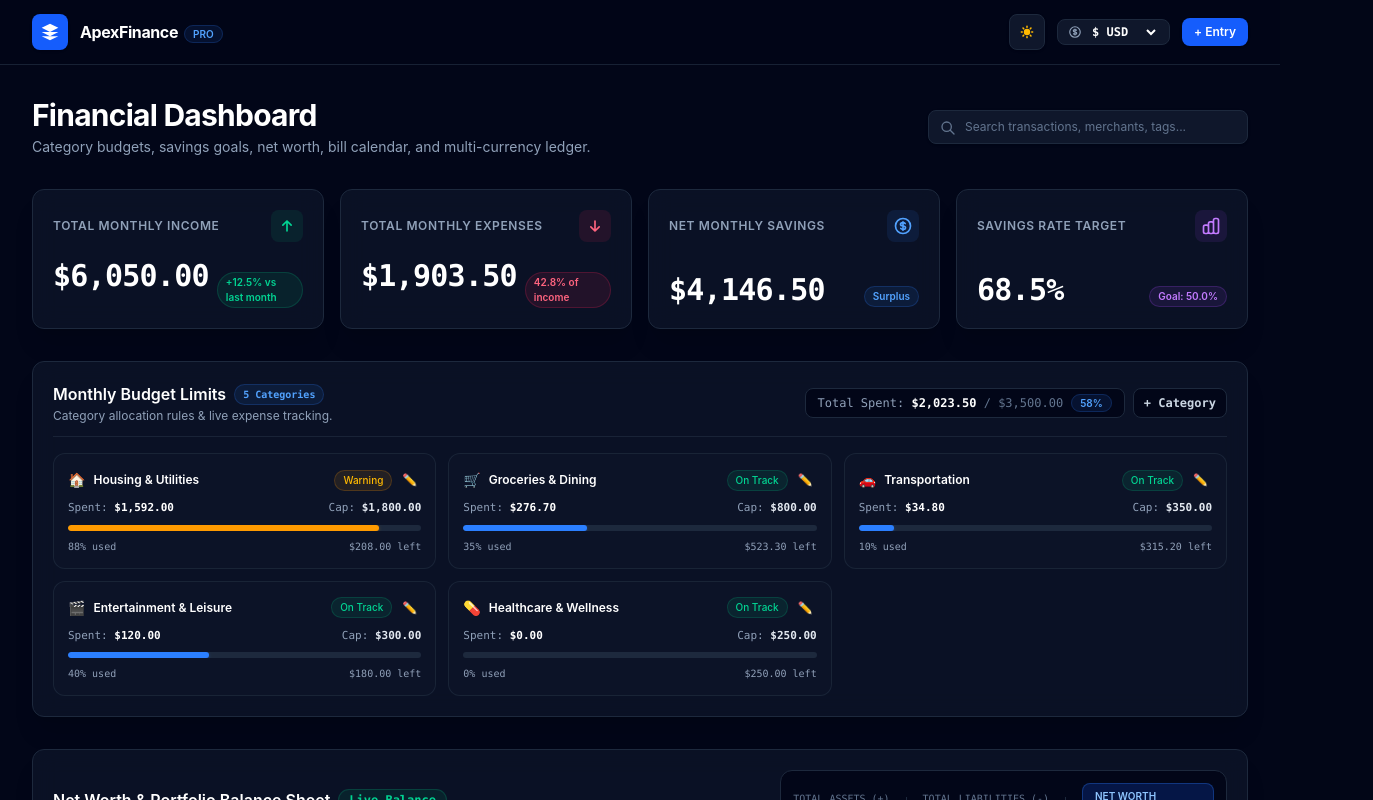
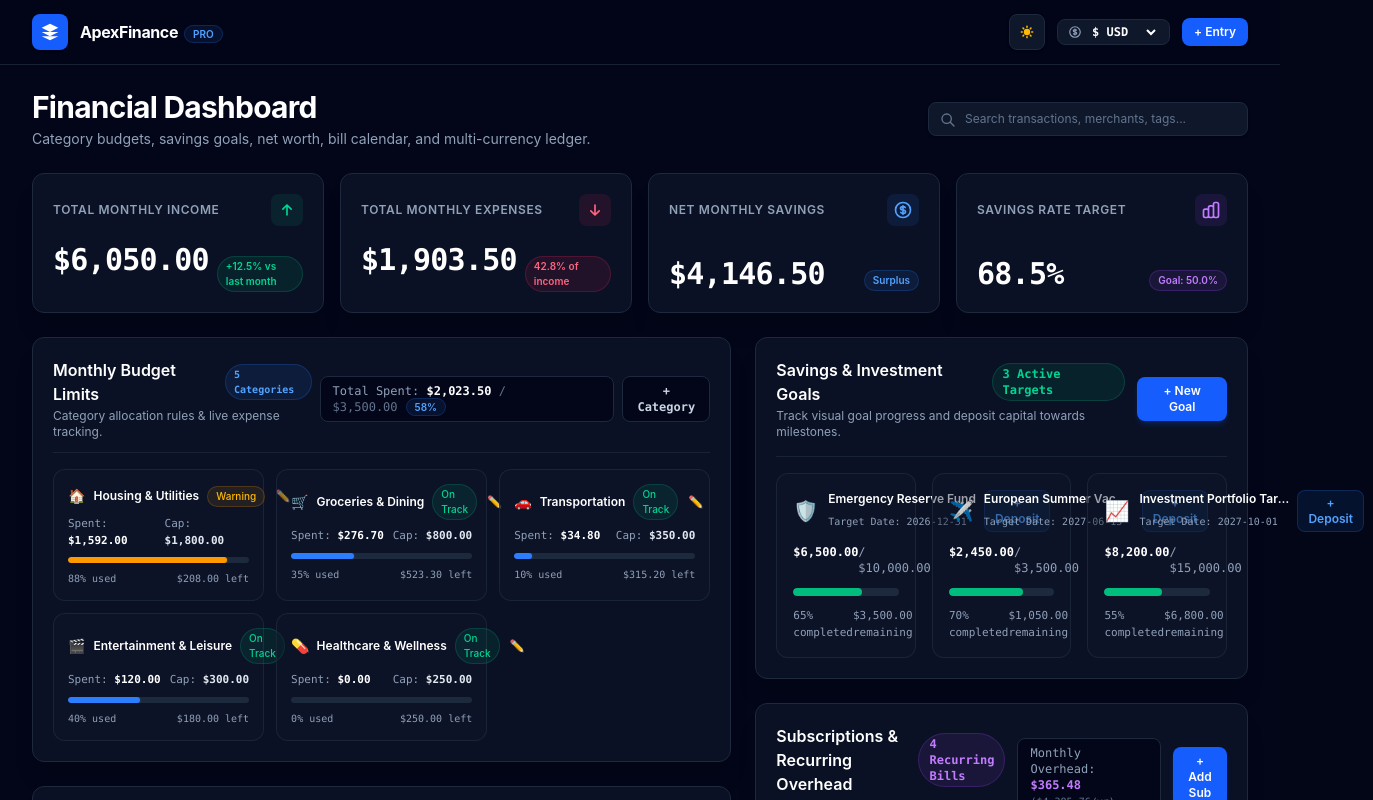
Before and after one commit to BlessedUzama/Finance-Application, a React (Vite) app: page / in a window 1280 px wide. Shown: the top 800 px of the page, 1373 px wide, since content can reach past the window. Built offline with nearby package versions, Linux system fonts and the light colour scheme.

Commit message:
fix: make night mode theme toggle instant (0ms) and organize sections into a 2-column desktop dashboard grid

```diff
--- a/src/components/layout/DashboardLayout.tsx
+++ b/src/components/layout/DashboardLayout.tsx
@@ -52,16 +52,18 @@ export const DashboardLayout: React.FC<DashboardLayoutProps> = ({
   const isDarkMode = themeMode === 'dark' || (themeMode === 'system' && window.matchMedia('(prefers-color-scheme: dark)').matches);
 
   const toggleTheme = () => {
-    setThemeMode(isDarkMode ? 'light' : 'dark');
+    // Instant 0ms toggle
+    const nextMode = isDarkMode ? 'light' : 'dark';
+    setThemeMode(nextMode);
   };
 
   return (
-    <div className="min-h-screen bg-slate-50 dark:bg-slate-950 text-slate-900 dark:text-slate-100 font-sans antialiased transition-colors duration-200">
+    <div className="min-h-screen bg-slate-50 dark:bg-slate-950 text-slate-900 dark:text-slate-100 font-sans antialiased">
       {/* Root Fixed Add Transaction Modal Overlay */}
       <AddTransactionModal />
 
-      {/* Top Navigation Bar */}
-      <header className="sticky top-0 z-40 w-full border-b border-slate-200 dark:border-slate-800/80 bg-white/90 dark:bg-slate-950/90 backdrop-blur-md transition-colors duration-200">
+      {/* Top Fixed / Sticky Navigation Bar */}
+      <header className="sticky top-0 z-40 w-full border-b border-slate-200 dark:border-slate-800/80 bg-white/95 dark:bg-slate-950/95 backdrop-blur-md">
         <div className="mx-auto flex h-16 max-w-7xl items-center justify-between px-3 sm:px-6 lg:px-8 gap-2">
           {/* Logo & Brand */}
           <div className="flex items-center gap-2 sm:gap-3 shrink-0">
@@ -81,11 +83,11 @@ export const DashboardLayout: React.FC<DashboardLayoutProps> = ({
           </div>
 
           {/* Theme & Currency Switchers & Controls */}
-          <div className="flex items-center gap-1.5 sm:gap-3 flex-wrap justify-end">
-            {/* One-Click Light / Dark Mode Toggle Button */}
+          <div className="flex items-center gap-2 sm:gap-3 shrink-0">
+            {/* Instant Light / Dark Mode Toggle Button */}
             <button
               onClick={toggleTheme}
-              className="flex h-9 w-9 items-center justify-center rounded-lg border border-slate-200 dark:border-slate-800 bg-slate-100 dark:bg-slate-900 text-slate-700 dark:text-slate-300 hover:bg-slate-200 dark:hover:bg-slate-800 transition-all cursor-pointer shadow-sm active:scale-95"
+              className="flex h-9 w-9 items-center justify-center rounded-lg border border-slate-200 dark:border-slate-800 bg-slate-100 dark:bg-slate-900 text-slate-700 dark:text-slate-300 hover:bg-slate-200 dark:hover:bg-slate-800 cursor-pointer shadow-sm active:scale-95"
               title={isDarkMode ? 'Switch to Light Mode' : 'Switch to Dark Mode'}
             >
               {isDarkMode ? (
@@ -128,7 +130,7 @@ export const DashboardLayout: React.FC<DashboardLayoutProps> = ({
       </header>
 
       {/* Main Content Area */}
-      <main className="mx-auto max-w-7xl px-3 sm:px-6 lg:px-8 py-6 sm:py-8 space-y-6 sm:space-y-8">
+      <main className="mx-auto max-w-7xl px-3 sm:px-6 lg:px-8 py-6 space-y-6">
         {/* Welcome & Section Title */}
         <div className="flex flex-col md:flex-row md:items-center md:justify-between gap-4">
           <div>
@@ -152,12 +154,12 @@ export const DashboardLayout: React.FC<DashboardLayoutProps> = ({
                 value={searchQuery}
                 onFocus={handleSearchFocus}
                 onChange={(e) => setSearchQuery(e.target.value)}
-                className="w-full rounded-lg border border-slate-200 dark:border-slate-800 bg-white dark:bg-slate-900 pl-9 pr-8 py-2 text-xs text-slate-900 dark:text-white placeholder-slate-400 dark:placeholder-slate-500 focus:border-blue-500 focus:outline-none focus:ring-1 focus:ring-blue-500 transition-all shadow-sm"
+                className="w-full rounded-lg border border-slate-200 dark:border-slate-800 bg-white dark:bg-slate-900 pl-9 pr-8 py-2 text-xs text-slate-900 dark:text-white placeholder-slate-400 dark:placeholder-slate-500 focus:border-blue-500 focus:outline-none focus:ring-1 focus:ring-blue-500 shadow-sm"
               />
               {searchQuery && (
                 <button
                   onClick={() => setSearchQuery('')}
-                  className="absolute right-2.5 top-2 text-xs text-slate-400 hover:text-slate-900 dark:hover:text-white transition-colors cursor-pointer"
+                  className="absolute right-2.5 top-2 text-xs text-slate-400 hover:text-slate-900 dark:hover:text-white cursor-pointer"
                   title="Clear Search"
                 >
                   ✕
@@ -218,32 +220,35 @@ export const DashboardLayout: React.FC<DashboardLayoutProps> = ({
             </span>
             <button
               onClick={() => setSearchQuery('')}
-              className="text-blue-600 dark:text-blue-400 hover:text-slate-900 dark:hover:text-white font-medium transition-colors cursor-pointer"
+              className="text-blue-600 dark:text-blue-400 hover:text-slate-900 dark:hover:text-white font-medium cursor-pointer"
             >
               Clear Filter ✕
             </button>
           </div>
         )}
 
-        {/* Section 1: Financial Metrics Overview Slot */}
+        {/* Level 1: Financial Metrics Grid */}
         <section>{metricsSlot}</section>
 
-        {/* Section 2: Budget Tracker Section */}
-        {budgetTrackerSlot && <section>{budgetTrackerSlot}</section>}
+        {/* Level 2: Responsive Desktop 2-Column Dashboard Layout */}
+        <div className="grid grid-cols-1 lg:grid-cols-12 gap-6">
+          {/* Left Column (Budgets & Net Worth) */}
+          <div className="lg:col-span-7 space-y-6">
+            {budgetTrackerSlot && <section>{budgetTrackerSlot}</section>}
+            {netWorthSlot && <section>{netWorthSlot}</section>}
+          </div>
 
-        {/* Section 3: Net Worth & Balance Sheet Section */}
-        {netWorthSlot && <section>{netWorthSlot}</section>}
+          {/* Right Column (Savings & Subscriptions) */}
+          <div className="lg:col-span-5 space-y-6">
+            {savingsGoalsSlot && <section>{savingsGoalsSlot}</section>}
+            {subscriptionsSlot && <section>{subscriptionsSlot}</section>}
+          </div>
+        </div>
 
-        {/* Section 4: Savings Goals Tracker */}
-        {savingsGoalsSlot && <section>{savingsGoalsSlot}</section>}
-
-        {/* Section 5: Subscriptions Monitor */}
-        {subscriptionsSlot && <section>{subscriptionsSlot}</section>}
-
-        {/* Section 6: Bill Calendar Section */}
+        {/* Level 3: Bill Calendar Section */}
         {billCalendarSlot && <section>{billCalendarSlot}</section>}
 
-        {/* Section 7: Full-Width Transaction Data Table */}
+        {/* Level 4: Full-Width Transaction Data Table */}
         <section id="transaction-history">{transactionTableSlot}</section>
       </main>
     </div>
--- a/src/index.css
+++ b/src/index.css
@@ -7,7 +7,7 @@
   :root {
     --font-sans: 'Inter', system-ui, -apple-system, BlinkMacSystemFont, 'Segoe UI', Roboto, sans-serif;
     --bg-page: #f8fafc;
-    --bg-header: rgba(255, 255, 255, 0.9);
+    --bg-header: rgba(255, 255, 255, 0.95);
     --bg-card: #ffffff;
     --bg-card-sub: #f1f5f9;
     --bg-input: #ffffff;
@@ -19,7 +19,7 @@
   html.dark,
   :root[data-theme="dark"] {
     --bg-page: #020617;
-    --bg-header: rgba(2, 6, 23, 0.9);
+    --bg-header: rgba(2, 6, 23, 0.95);
     --bg-card: #0f172a;
     --bg-card-sub: #1e293b;
     --bg-input: #0f172a;
@@ -34,7 +34,8 @@
     color: var(--text-main);
     -webkit-font-smoothing: antialiased;
     -moz-osx-font-smoothing: grayscale;
-    transition: background-color 0.2s ease, color 0.2s ease;
+    /* Instant theme switching (0ms delay) */
+    transition: none !important;
   }
 }
 
```
